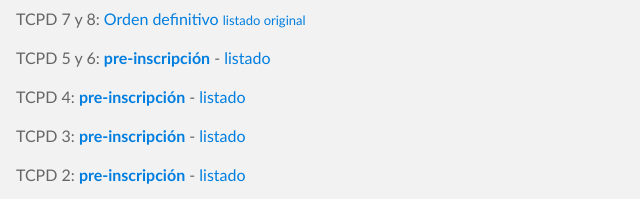
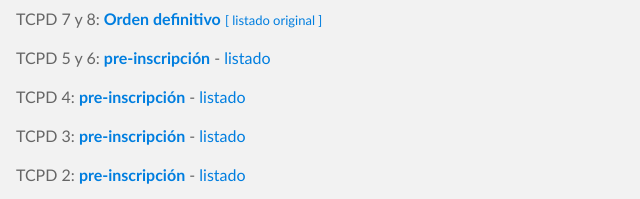
Before and after one commit to ispee/ispee.github.io, a plain HTML site: page index.html in a window 1280 px wide. Shown: the part 321-520 px from the top of the page, 327-967 px from the left. Drawn offline with Linux system fonts and the light colour scheme.

Commit message:
Update index.html

```diff
--- a/index.html
+++ b/index.html
@@ -28,7 +28,7 @@
 <h2>
 <a id="links" class="anchor" href="#links" aria-hidden="true"><span aria-hidden="true" class="octicon octicon-link"></span></a>Links</h2>
 
-<p>TCPD 7 y 8: <a href="https://docs.google.com/spreadsheets/d/1pKBSTbHdclCwIKuTevhPejtgw2JcnispiyLSGkYb05U/pubhtml"><b>Orden definitivo</b></a> <a href="https://goo.gl/zbV4V0"><font size="2">listado original</font></a></p>
+<p>TCPD 7 y 8: <a href="https://docs.google.com/spreadsheets/d/1pKBSTbHdclCwIKuTevhPejtgw2JcnispiyLSGkYb05U/pubhtml"><strong>Orden definitivo</strong></a> <a href="https://goo.gl/zbV4V0"><font size="2">[ listado original ]</font></a></p>
 <p>TCPD 5 y 6: <a href="https://goo.gl/forms/9A6flupJuVcFE3rG3"><strong>pre-inscripción</strong></a> - <a href="https://goo.gl/BPHUJh">listado</a></p>
 <p>TCPD 4: <a href="https://goo.gl/forms/8gKgZqzGungpC9Os1"><strong>pre-inscripción</strong></a> - <a href="https://goo.gl/jiCauk">listado</a></p>
 <p>TCPD 3: <a href="https://goo.gl/forms/MQkAptKTM69lr5xI2"><strong>pre-inscripción</strong></a> - <a href="https://goo.gl/MiWAl1">listado</a></p>
```
